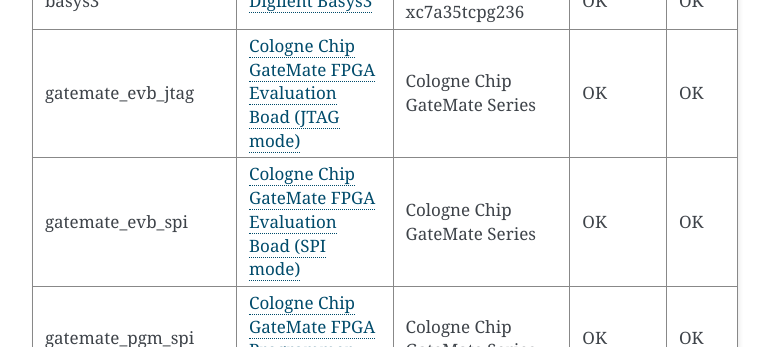
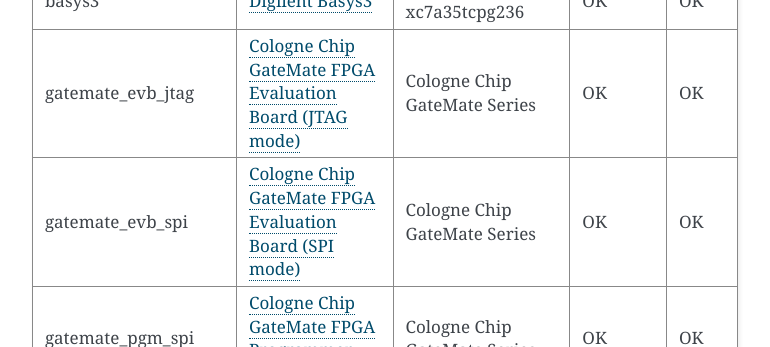
Before and after one commit to trabucayre/openFPGALoader, a Sphinx documentation site: the page built from doc/compatibility/board.rst, in a window 1280 px wide and 900 px high, scrolled down 464 px. Shown: the part 226-573 px from the top of the window, without its empty margins (388-1158 px from the left). Built offline with Sphinx 7.4.7, drawn with Linux system fonts in a browser that asks for light colours.

Commit message:
colognechip integration: fix typo

```diff
--- a/doc/compatibility/board.rst
+++ b/doc/compatibility/board.rst
@@ -21,8 +21,8 @@
                    arty `Digilent Analog Discovery 2 <https://reference.digilentinc.com/test-and-measurement/analog-discovery-2/start>`__                                 Spartan6 xc6slx25             OK        NT
                    arty `Digilent Digital Discovery <https://reference.digilentinc.com/test-and-measurement/digital-discovery/start>`__                                   Spartan6 xc6slx25             OK        NT
                  basys3 `Digilent Basys3 <https://reference.digilentinc.com/reference/programmable-logic/basys-3/start>`__                                                Artix xc7a35tcpg236           OK        OK
-      gatemate_evb_jtag `Cologne Chip GateMate FPGA Evaluation Boad (JTAG mode) <https://colognechip.com/programmable-logic/gatemate/>`__                                 Cologne Chip GateMate Series  OK        OK
-       gatemate_evb_spi `Cologne Chip GateMate FPGA Evaluation Boad (SPI mode) <https://colognechip.com/programmable-logic/gatemate/>`__                                  Cologne Chip GateMate Series  OK        OK
+      gatemate_evb_jtag `Cologne Chip GateMate FPGA Evaluation Board (JTAG mode) <https://colognechip.com/programmable-logic/gatemate/>`__                                 Cologne Chip GateMate Series  OK        OK
+       gatemate_evb_spi `Cologne Chip GateMate FPGA Evaluation Board (SPI mode) <https://colognechip.com/programmable-logic/gatemate/>`__                                  Cologne Chip GateMate Series  OK        OK
        gatemate_pgm_spi `Cologne Chip GateMate FPGA Programmer (SPI mode) <https://colognechip.com/programmable-logic/gatemate/>`__                                       Cologne Chip GateMate Series  OK        OK
              colorlight `Colorlight 5A-75B (version 7) <https://fr.aliexpress.com/item/32281130824.html>`__                                                               ECP5 LFE5U-25F-6BG256C        OK        OK
           colorlight_i5 `Colorlight I5 <https://www.colorlight-led.com/product/colorlight-i5-led-display-receiver-card.html>`__                                           ECP5 LFE5U-25F-6BG381C        OK        OK
```
